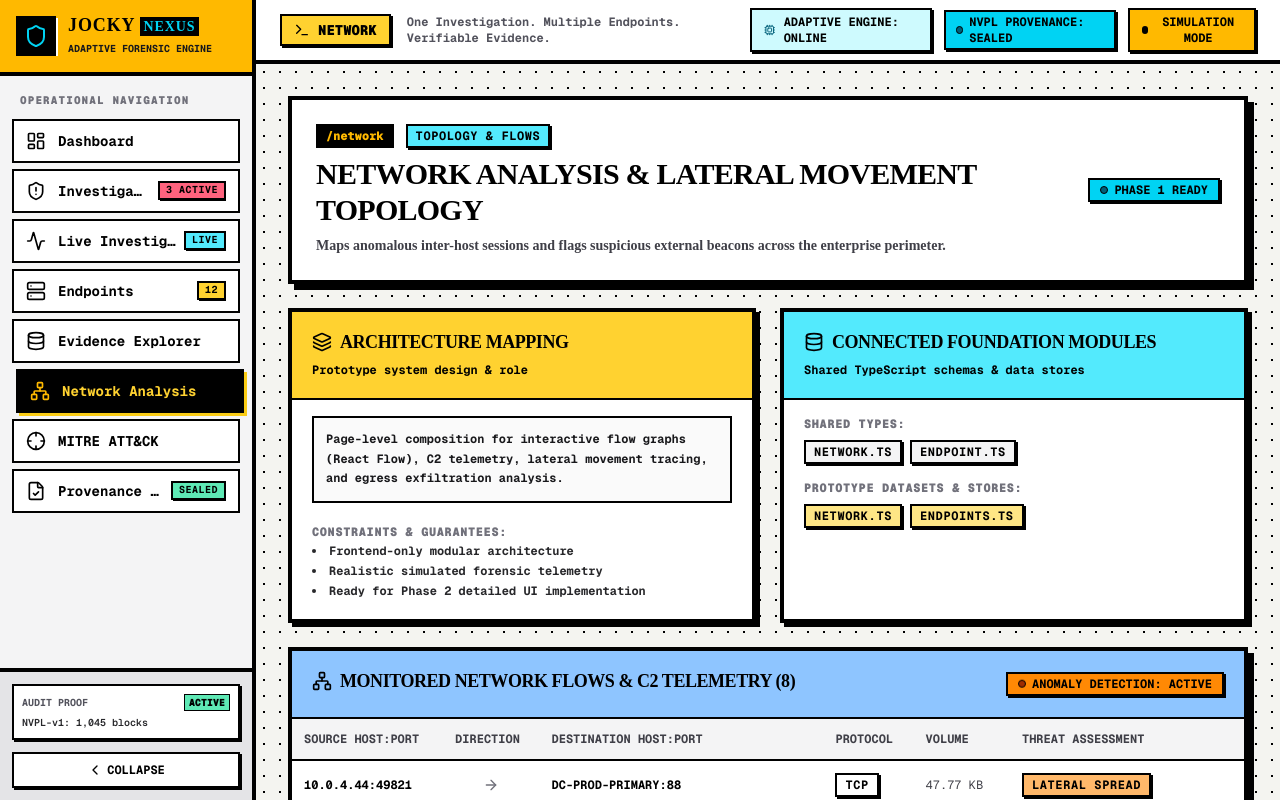
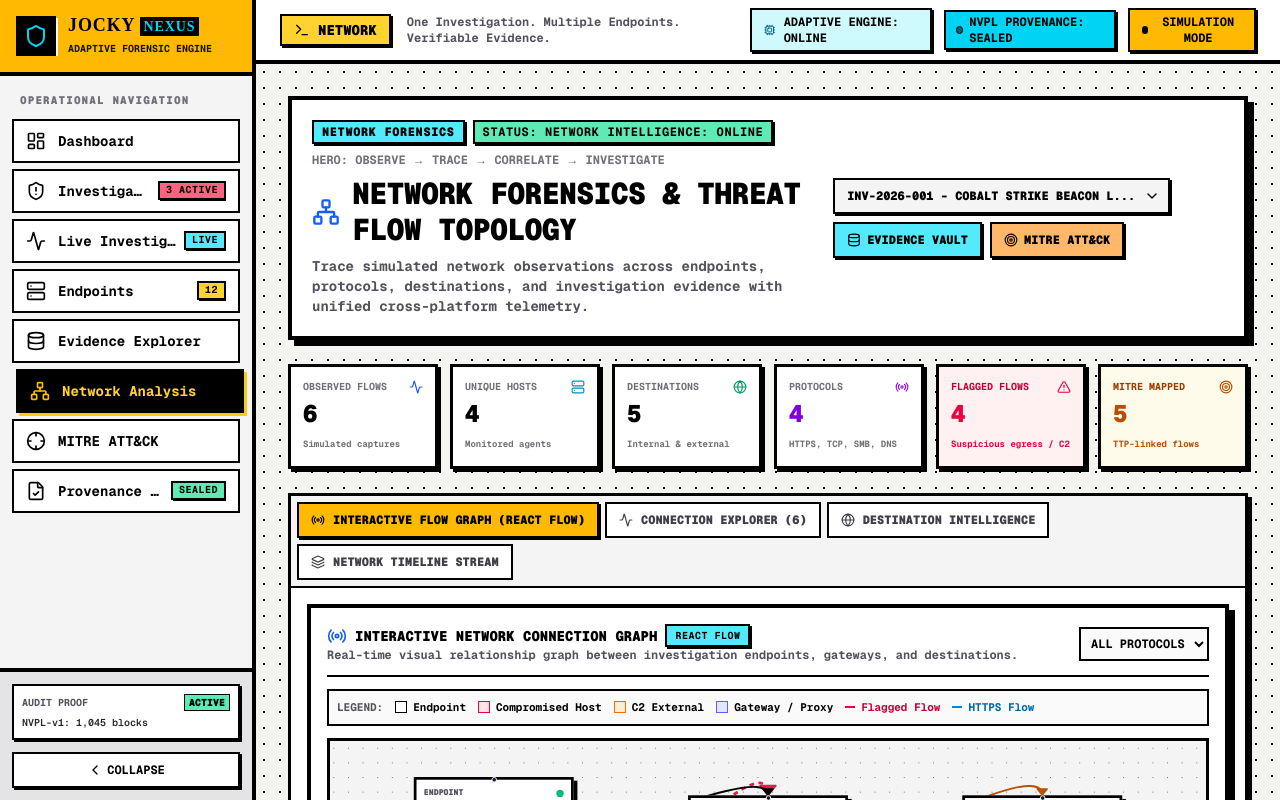
Before and after one commit to Guneshbari/JOCKY-Nexus, a Next.js app: page /network in a window 1280 px wide. Built offline with nearby package versions, Linux system fonts and the light colour scheme.

Commit message:
feat(routes): integrate Network and MITRE workspaces into /network and /mitre routes

```diff
--- a/src/app/mitre/page.tsx
+++ b/src/app/mitre/page.tsx
@@ -1,93 +1,21 @@
-import React from "react"
-import { RoutePlaceholder } from "@/components/layout/RoutePlaceholder"
-import { Card, CardHeader, CardTitle, CardContent } from "@/components/ui/card"
-import { Badge } from "@/components/ui/badge"
-import { StatusPill } from "@/components/status/StatusPill"
-import { MOCK_MITRE_TECHNIQUES, MOCK_MITRE_SUMMARY } from "@/data/mitre"
-import { Crosshair } from "lucide-react"
+import React, { Suspense } from "react"
+import { MitreIntelligenceWorkspace } from "@/features/mitre"
+
+function MitreWorkspaceFallback() {
+  return (
+    <div className="p-8 border-4 border-black bg-white shadow-[6px_6px_0px_#000] font-mono text-center space-y-4">
+      <div className="inline-block animate-spin w-8 h-8 border-4 border-black border-t-rose-500 rounded-full" />
+      <p className="text-sm font-black uppercase text-zinc-700">
+        Loading MITRE ATT&CK Matrix & Correlation Engine...
+      </p>
+    </div>
+  )
+}
 
 export default function MitrePage() {
   return (
-    <div className="space-y-6">
-      <RoutePlaceholder
-        title="MITRE ATT&CK Matrix & Threat Alignment"
-        route="/mitre"
-        architectureRole="Page-level composition for visualizing adversarial tactics, techniques, and procedures (TTPs), mapping active detections directly to MITRE ATT&CK framework IDs."
-        description="Correlates multi-endpoint signals into structured adversarial tradecraft patterns for forensic reporting."
-        connectedTypes={["mitre.ts", "investigation.ts"]}
-        connectedData={["mitre.ts", "investigations.ts"]}
-        badge="MITRE FRAMEWORK"
-      />
-
-      {/* MITRE Summary Cards */}
-      <div className="grid grid-cols-1 md:grid-cols-3 gap-4">
-        <div className="border-3 border-black bg-white p-4 shadow-[4px_4px_0px_#000]">
-          <span className="font-mono text-xs font-bold text-zinc-600 uppercase">Techniques Detected</span>
-          <div className="text-3xl font-black text-rose-600 mt-1">
-            {MOCK_MITRE_SUMMARY.totalTechniquesDetected}
-          </div>
-          <span className="text-xs font-mono font-bold text-zinc-700">Across 5 tactical categories</span>
-        </div>
-
-        <div className="border-3 border-black bg-white p-4 shadow-[4px_4px_0px_#000]">
-          <span className="font-mono text-xs font-bold text-zinc-600 uppercase">Detection Coverage</span>
-          <div className="text-3xl font-black text-emerald-600 mt-1">
-            {MOCK_MITRE_SUMMARY.coveragePercentage}%
-          </div>
-          <span className="text-xs font-mono font-bold text-zinc-700">Adaptive rule coverage rate</span>
-        </div>
-
-        <div className="border-3 border-black bg-white p-4 shadow-[4px_4px_0px_#000]">
-          <span className="font-mono text-xs font-bold text-zinc-600 uppercase">Primary Vector</span>
-          <div className="text-sm font-black text-black mt-2 truncate">
-            {MOCK_MITRE_SUMMARY.topThreatVector}
-          </div>
-          <span className="text-xs font-mono font-bold text-zinc-700">Kerberoasting + Reflective DLL</span>
-        </div>
-      </div>
-
-      {/* Techniques Table */}
-      <Card className="border-4 border-black shadow-[6px_6px_0px_#000]">
-        <CardHeader className="bg-orange-300 flex flex-col md:flex-row md:items-center justify-between gap-2">
-          <div className="flex items-center gap-2">
-            <Crosshair className="w-5 h-5 text-black" />
-            <CardTitle>Identified Adversary Techniques ({MOCK_MITRE_TECHNIQUES.length})</CardTitle>
-          </div>
-          <StatusPill label="ATT&CK v15 MAPPED" status="verified" />
-        </CardHeader>
-        <CardContent className="p-0 overflow-x-auto">
-          <table className="w-full text-left font-mono text-xs border-collapse">
-            <thead>
-              <tr className="border-b-2 border-black bg-zinc-100 font-black uppercase text-zinc-700">
-                <th className="p-3">Technique ID</th>
-                <th className="p-3">Name</th>
-                <th className="p-3">Tactic</th>
-                <th className="p-3">Severity</th>
-                <th className="p-3">Detections</th>
-              </tr>
-            </thead>
-            <tbody className="divide-y-2 divide-black">
-              {MOCK_MITRE_TECHNIQUES.map((tech) => (
-                <tr key={tech.id} className="hover:bg-amber-50">
-                  <td className="p-3 font-mono font-black text-black bg-zinc-50">
-                    {tech.id}
-                  </td>
-                  <td className="p-3 font-bold text-black">{tech.name}</td>
-                  <td className="p-3">
-                    <Badge variant="neutral">{tech.tactic}</Badge>
-                  </td>
-                  <td className="p-3">
-                    <Badge variant={tech.severity === "CRITICAL" ? "danger" : "warning"}>
-                      {tech.severity}
-                    </Badge>
-                  </td>
-                  <td className="p-3 font-black text-zinc-900">{tech.detectionCount} hits</td>
-                </tr>
-              ))}
-            </tbody>
-          </table>
-        </CardContent>
-      </Card>
-    </div>
+    <Suspense fallback={<MitreWorkspaceFallback />}>
+      <MitreIntelligenceWorkspace />
+    </Suspense>
   )
 }
--- a/src/app/network/page.tsx
+++ b/src/app/network/page.tsx
@@ -1,77 +1,21 @@
-import React from "react"
-import { RoutePlaceholder } from "@/components/layout/RoutePlaceholder"
-import { Card, CardHeader, CardTitle, CardContent } from "@/components/ui/card"
-import { Badge } from "@/components/ui/badge"
-import { StatusPill } from "@/components/status/StatusPill"
-import { MOCK_NETWORK_CONNECTIONS } from "@/data/network"
-import { formatBytes } from "@/lib/formatters"
-import { Network, ArrowRight } from "lucide-react"
+import React, { Suspense } from "react"
+import { NetworkIntelligenceWorkspace } from "@/features/network"
+
+function NetworkWorkspaceFallback() {
+  return (
+    <div className="p-8 border-4 border-black bg-white shadow-[6px_6px_0px_#000] font-mono text-center space-y-4">
+      <div className="inline-block animate-spin w-8 h-8 border-4 border-black border-t-blue-500 rounded-full" />
+      <p className="text-sm font-black uppercase text-zinc-700">
+        Loading Network Forensics & Flow Topology...
+      </p>
+    </div>
+  )
+}
 
 export default function NetworkPage() {
   return (
-    <div className="space-y-6">
-      <RoutePlaceholder
-        title="Network Analysis & Lateral Movement Topology"
-        route="/network"
-        architectureRole="Page-level composition for interactive flow graphs (React Flow), C2 telemetry, lateral movement tracing, and egress exfiltration analysis."
-        description="Maps anomalous inter-host sessions and flags suspicious external beacons across the enterprise perimeter."
-        connectedTypes={["network.ts", "endpoint.ts"]}
-        connectedData={["network.ts", "endpoints.ts"]}
-        badge="TOPOLOGY & FLOWS"
-      />
-
-      {/* Network Connections Table */}
-      <Card className="border-4 border-black shadow-[6px_6px_0px_#000]">
-        <CardHeader className="bg-blue-300 flex flex-col md:flex-row md:items-center justify-between gap-2">
-          <div className="flex items-center gap-2">
-            <Network className="w-5 h-5 text-black" />
-            <CardTitle>Monitored Network Flows & C2 Telemetry ({MOCK_NETWORK_CONNECTIONS.length})</CardTitle>
-          </div>
-          <StatusPill label="ANOMALY DETECTION: ACTIVE" status="warning" />
-        </CardHeader>
-        <CardContent className="p-0 overflow-x-auto">
-          <table className="w-full text-left font-mono text-xs border-collapse">
-            <thead>
-              <tr className="border-b-2 border-black bg-zinc-100 font-black uppercase text-zinc-700">
-                <th className="p-3">Source Host:Port</th>
-                <th className="p-3">Direction</th>
-                <th className="p-3">Destination Host:Port</th>
-                <th className="p-3">Protocol</th>
-                <th className="p-3">Volume</th>
-                <th className="p-3">Threat Assessment</th>
-              </tr>
-            </thead>
-            <tbody className="divide-y-2 divide-black">
-              {MOCK_NETWORK_CONNECTIONS.map((conn) => (
-                <tr key={conn.id} className="hover:bg-amber-50">
-                  <td className="p-3 font-bold text-black">
-                    {conn.sourceIp}:{conn.sourcePort}
-                  </td>
-                  <td className="p-3 text-center">
-                    <ArrowRight className="w-4 h-4 mx-auto text-zinc-500" />
-                  </td>
-                  <td className="p-3 font-bold text-black">
-                    {conn.targetHostname || conn.targetIp}:{conn.targetPort}
-                  </td>
-                  <td className="p-3">
-                    <Badge variant="neutral">{conn.protocol}</Badge>
-                  </td>
-                  <td className="p-3 text-zinc-700">{formatBytes(conn.bytesTransferred)}</td>
-                  <td className="p-3">
-                    {conn.isSuspiciousEgress ? (
-                      <Badge variant="danger">SUSPICIOUS EGRESS (C2)</Badge>
-                    ) : conn.isLateralMovement ? (
-                      <Badge variant="warning">LATERAL SPREAD</Badge>
-                    ) : (
-                      <Badge variant="success">BENIGN</Badge>
-                    )}
-                  </td>
-                </tr>
-              ))}
-            </tbody>
-          </table>
-        </CardContent>
-      </Card>
-    </div>
+    <Suspense fallback={<NetworkWorkspaceFallback />}>
+      <NetworkIntelligenceWorkspace />
+    </Suspense>
   )
 }
--- a/src/features/mitre/MitreIntelligenceWorkspace.tsx
+++ b/src/features/mitre/MitreIntelligenceWorkspace.tsx
@@ -83,7 +83,7 @@ export function MitreIntelligenceWorkspace() {
         <div className="flex flex-col lg:flex-row lg:items-center justify-between gap-4">
           <div className="space-y-2">
             <div className="flex flex-wrap items-center gap-2">
-              <Badge variant="cyan" className="text-xs px-2 py-0.5 font-black uppercase tracking-wider">
+              <Badge variant="cyber" className="text-xs px-2 py-0.5 font-black uppercase tracking-wider">
                 MITRE ATT&CK INTELLIGENCE
               </Badge>
               <Badge variant="success" className="text-xs">
--- a/src/features/network/NetworkConnectionGraph.tsx
+++ b/src/features/network/NetworkConnectionGraph.tsx
@@ -257,7 +257,7 @@ export function NetworkConnectionGraph({
             <h3 className="text-sm font-black uppercase text-black">
               Interactive Network Connection Graph
             </h3>
-            <Badge variant="cyan" className="text-[10px]">
+            <Badge variant="cyber" className="text-[10px]">
               REACT FLOW
             </Badge>
           </div>
--- a/src/features/network/NetworkIntelligenceWorkspace.tsx
+++ b/src/features/network/NetworkIntelligenceWorkspace.tsx
@@ -86,7 +86,7 @@ export function NetworkIntelligenceWorkspace() {
         <div className="flex flex-col lg:flex-row lg:items-center justify-between gap-4">
           <div className="space-y-2">
             <div className="flex flex-wrap items-center gap-2">
-              <Badge variant="cyan" className="text-xs px-2 py-0.5 font-black uppercase tracking-wider">
+              <Badge variant="cyber" className="text-xs px-2 py-0.5 font-black uppercase tracking-wider">
                 NETWORK FORENSICS
               </Badge>
               <Badge variant="success" className="text-xs">
```
